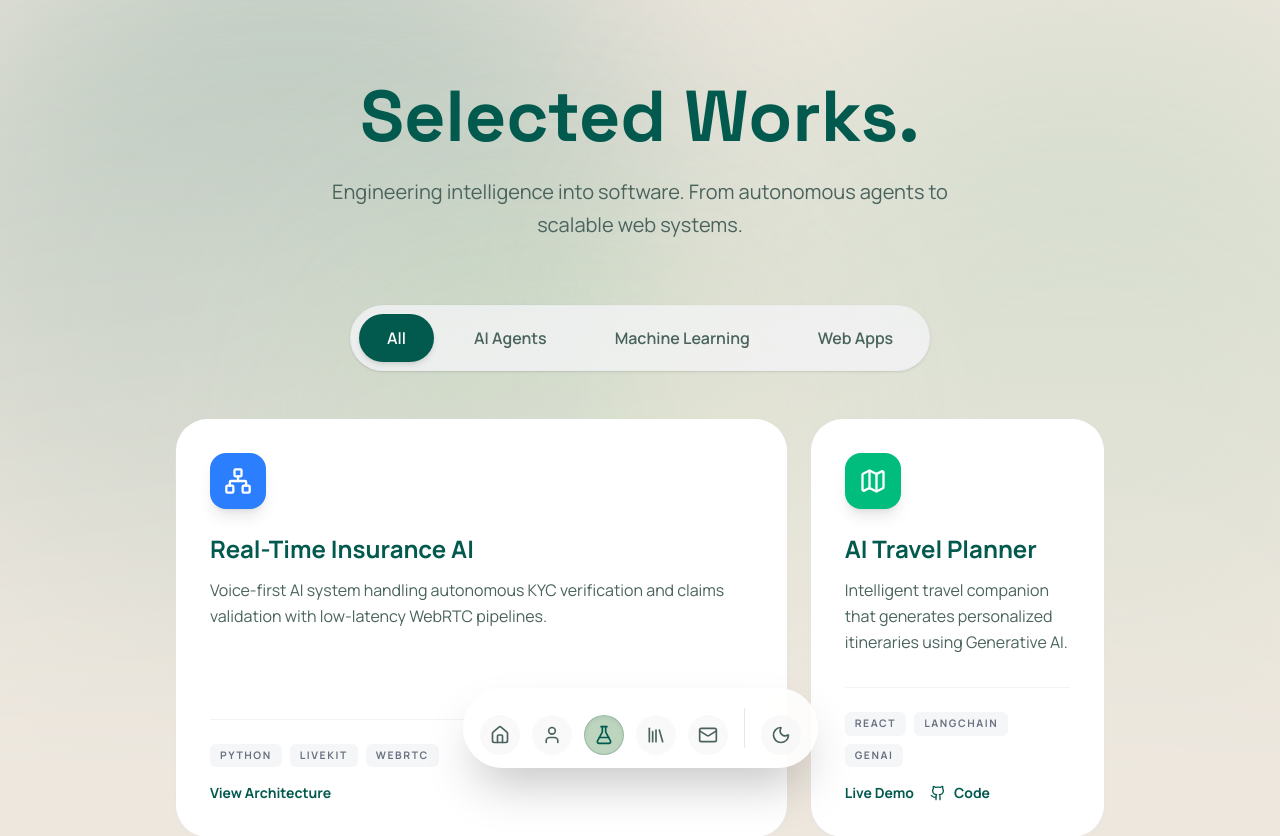
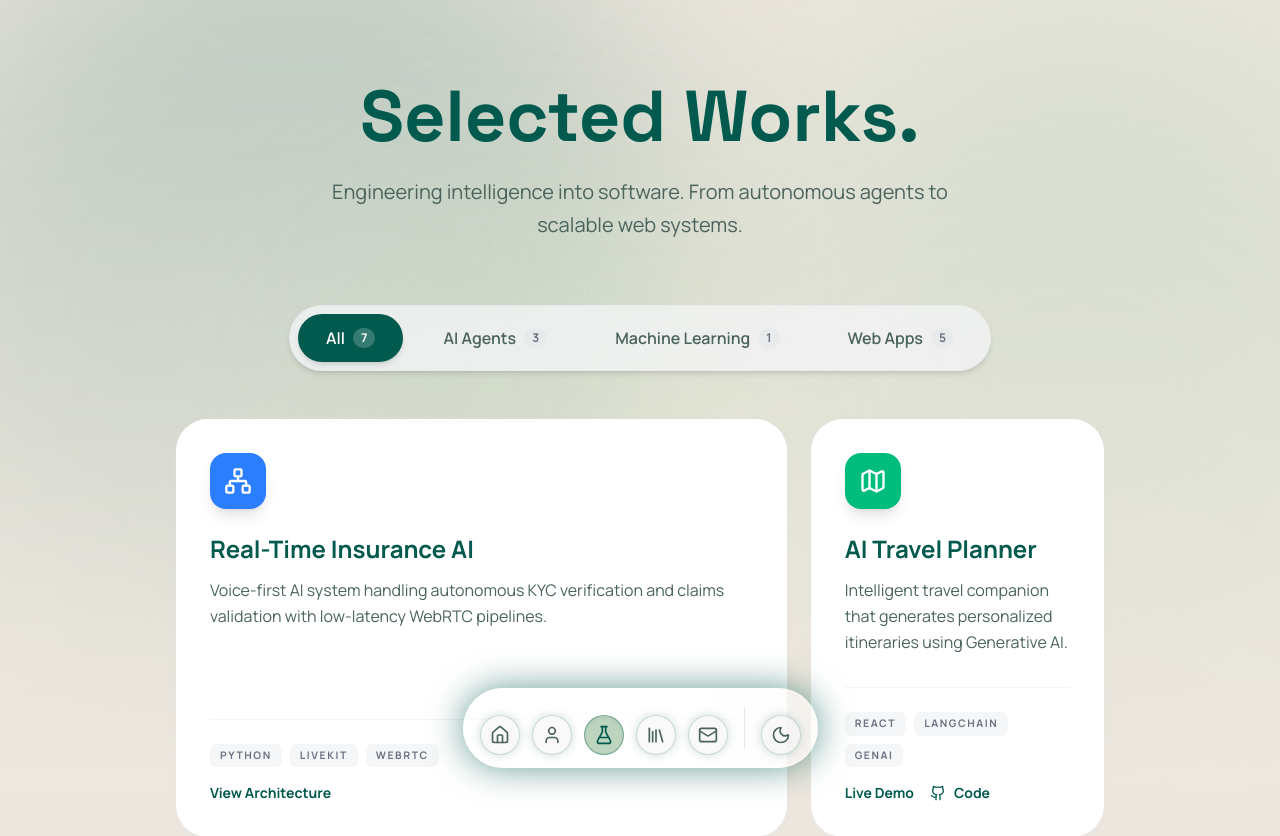
Before and after one commit to PardhaSarathy/newportfolio, a Next.js app: page /projects in a window 1280 px wide. Shown: the top 836 px of the page. Built offline with nearby package versions, Linux system fonts and the light colour scheme.

Commit message:
Restore premium filter tabs and UI enhancements

```diff
--- a/app/projects/page.tsx
+++ b/app/projects/page.tsx
@@ -142,13 +142,19 @@ export default function ProjectsPage() {
                 </p>
 
                 {/* Categories / Filter Tabs - Premium Segmented Control */}
-                <div className="flex md:flex-wrap justify-start md:justify-center overflow-x-auto no-scrollbar gap-2 md:gap-3 mt-10 p-1.5 md:p-2 bg-gray-100/80 dark:bg-[#0F261E]/60 backdrop-blur-xl rounded-[2.5rem] md:rounded-full border border-gray-200/50 dark:border-white/10 w-max max-w-[95vw] shadow-sm mx-auto">
-                    {CATEGORIES.map((cat) => (
+                <div className="sticky top-24 z-50 flex md:flex-wrap justify-start md:justify-center overflow-x-auto no-scrollbar gap-2 md:gap-3 mt-10 p-1.5 md:p-2 bg-gray-100/80 dark:bg-[#0F261E]/80 backdrop-blur-xl rounded-[2.5rem] md:rounded-full border border-gray-200/50 dark:border-white/10 w-max max-w-[95vw] shadow-sm md:shadow-md mx-auto">
+                    {CATEGORIES.map((cat) => {
+                        // Dynamically calculate the count for each category
+                        const count = cat === "All"
+                            ? PROJECTS.length
+                            : PROJECTS.filter(p => p.category.includes(cat)).length;
+
+                        return (
                             <button
                                 key={cat}
                                 onClick={() => setActiveCategory(cat)}
                                 className={cn(
-                                "px-5 md:px-7 py-2.5 md:py-3 rounded-full text-sm md:text-base font-semibold transition-all duration-300 relative whitespace-nowrap",
+                                    "flex items-center gap-2 px-5 md:px-7 py-2.5 md:py-3 rounded-full text-sm md:text-base font-semibold transition-all duration-300 relative whitespace-nowrap active:scale-[0.97]",
                                     activeCategory === cat
                                         ? "text-white dark:text-[#0A1C16]"
                                         : "text-text-secondary hover:text-text-primary hover:bg-white/50 dark:hover:bg-white/10"
@@ -162,8 +168,19 @@ export default function ProjectsPage() {
                                     />
                                 )}
                                 <span className="relative z-10">{cat}</span>
+
+                                {/* Dynamic Item Count Badge */}
+                                <span className={cn(
+                                    "relative z-10 text-[0.65rem] md:text-xs font-bold px-2 py-0.5 rounded-full transition-colors",
+                                    activeCategory === cat
+                                        ? "bg-white/20 dark:bg-black/10 text-white dark:text-[#0A1C16]"
+                                        : "bg-gray-200/70 dark:bg-white/10 text-gray-500 dark:text-gray-400 group-hover:bg-gray-300/50"
+                                )}>
+                                    {count}
+                                </span>
                             </button>
-                    ))}
+                        );
+                    })}
                 </div>
             </div>
 
@@ -183,7 +200,7 @@ export default function ProjectsPage() {
                             transition={{ duration: 0.3 }}
                             className={cn("h-full", project.bentoClass)}
                         >
-                            <Card className="h-full group flex flex-col justify-between p-8 bg-white dark:bg-[#0F261E] hover:bg-gray-50/80 dark:hover:bg-[#153026] border border-gray-100 dark:border-white/5 hover:border-gray-200 dark:hover:border-white/10 shadow-sm hover:shadow-xl transition-all duration-500 rounded-[2rem] relative overflow-hidden">
+                            <Card className="h-full group flex flex-col justify-between p-8 bg-white dark:bg-[#0F261E] hover:bg-gray-50/80 dark:hover:bg-[#153026] border border-gray-100 dark:border-white/5 hover:border-gray-200 dark:hover:border-white/10 shadow-md shadow-gray-200/50 dark:shadow-none hover:shadow-xl hover:shadow-gray-200/50 dark:hover:shadow-none transition-all duration-500 rounded-[2rem] relative overflow-hidden">
 
                                 {/* Top Content */}
                                 <div className="space-y-6 relative z-10">
--- a/components/FloatingDock.tsx
+++ b/components/FloatingDock.tsx
@@ -27,7 +27,7 @@ export function FloatingDock() {
             transition={{ type: "spring", stiffness: 260, damping: 20 }}
             onMouseMove={(e) => mouseX.set(e.pageX)}
             onMouseLeave={() => mouseX.set(Infinity)}
-            className="fixed bottom-4 md:bottom-8 inset-x-0 mx-auto w-fit z-50 flex items-end gap-1 md:gap-3 px-2 md:px-4 py-1.5 md:py-3 rounded-full bg-white/80 dark:bg-[#07130F]/90 backdrop-blur-2xl shadow-2xl border border-white/40 dark:border-white/10 h-14 md:h-20 transition-colors duration-500"
+            className="fixed bottom-4 md:bottom-8 inset-x-0 mx-auto w-fit z-50 flex items-end gap-1 md:gap-3 px-2 md:px-4 py-1.5 md:py-3 rounded-full bg-white/30 dark:bg-[#0A1C16]/60 backdrop-blur-2xl shadow-[0_0_35px_rgba(2,90,78,0.6)] dark:shadow-[0_0_25px_rgba(169,240,212,0.3)] border border-white/50 dark:border-[#A9F0D4]/20 h-14 md:h-20 transition-all duration-500"
         >
             {links.map((link) => (
                 <DockIcon key={link.href} mouseX={mouseX} {...link} />
@@ -99,8 +99,8 @@ function DockIcon({
                 className={clsx(
                     "flex items-center justify-center rounded-full transition-colors duration-200",
                     isActive
-                        ? "bg-brand-light text-brand-main dark:bg-[#186E4A] dark:text-[#A9F0D4] shadow-inner border border-brand-main/20 dark:border-white/10"
-                        : "bg-gray-100/50 dark:bg-white/5 text-text-secondary hover:bg-white dark:hover:bg-white/10 border border-transparent dark:text-[#8EBAAA]"
+                        ? "bg-brand-light text-brand-main dark:bg-[#186E4A] dark:text-[#A9F0D4] shadow-inner dark:shadow-inner border border-brand-main/40 dark:border-white/10 shadow-[0_0_15px_rgba(2,90,78,0.4)] dark:shadow-none"
+                        : "bg-gray-100/50 dark:bg-white/5 text-text-secondary hover:bg-white dark:hover:bg-white/10 border border-brand-main/20 dark:border-transparent shadow-[0_0_10px_rgba(2,90,78,0.2)] dark:shadow-none hover:shadow-[0_0_15px_rgba(2,90,78,0.3)] dark:hover:shadow-none hover:border-brand-main/40 dark:hover:border-transparent dark:text-[#8EBAAA]"
                 )}
             >
                 <motion.div style={{ scale: iconScale }} className="flex items-center justify-center">
@@ -172,7 +172,7 @@ function ThemeToggleIcon({ mouseX }: { mouseX: MotionValue }) {
         >
             <motion.div
                 style={{ width, height }}
-                className="flex items-center justify-center rounded-full transition-colors duration-200 bg-gray-100/50 dark:bg-white/5 text-text-secondary hover:bg-white dark:hover:bg-white/10 border border-transparent dark:text-[#8EBAAA]"
+                className="flex items-center justify-center rounded-full transition-colors duration-200 bg-gray-100/50 dark:bg-white/5 text-text-secondary hover:bg-white dark:hover:bg-white/10 border border-brand-main/20 dark:border-transparent shadow-[0_0_10px_rgba(2,90,78,0.2)] dark:shadow-none hover:shadow-[0_0_15px_rgba(2,90,78,0.3)] dark:hover:shadow-none hover:border-brand-main/40 dark:hover:border-transparent dark:text-[#8EBAAA]"
             >
                 <motion.div style={{ scale: iconScale }} className="flex items-center justify-center">
                     <Icon className="w-5 h-5" />
```
Lines whose indentation alone changed are shown as unchanged.
